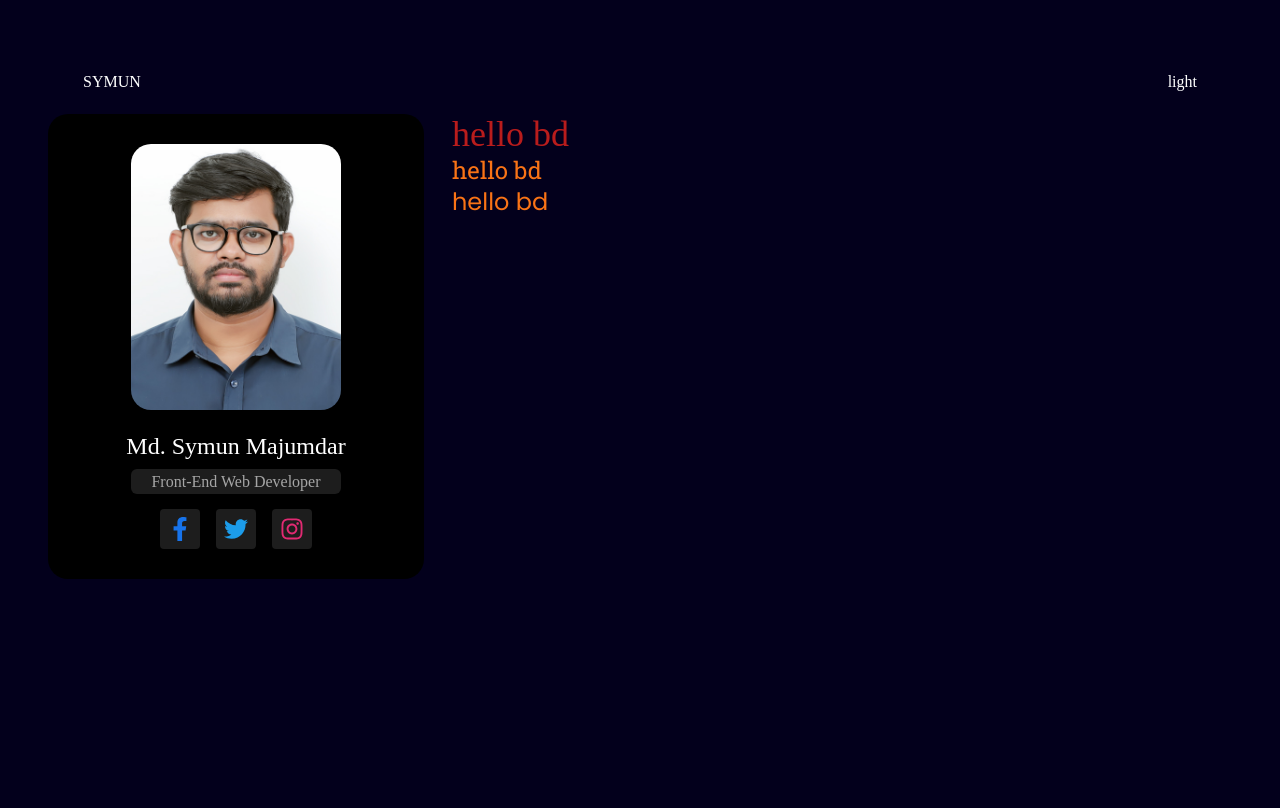
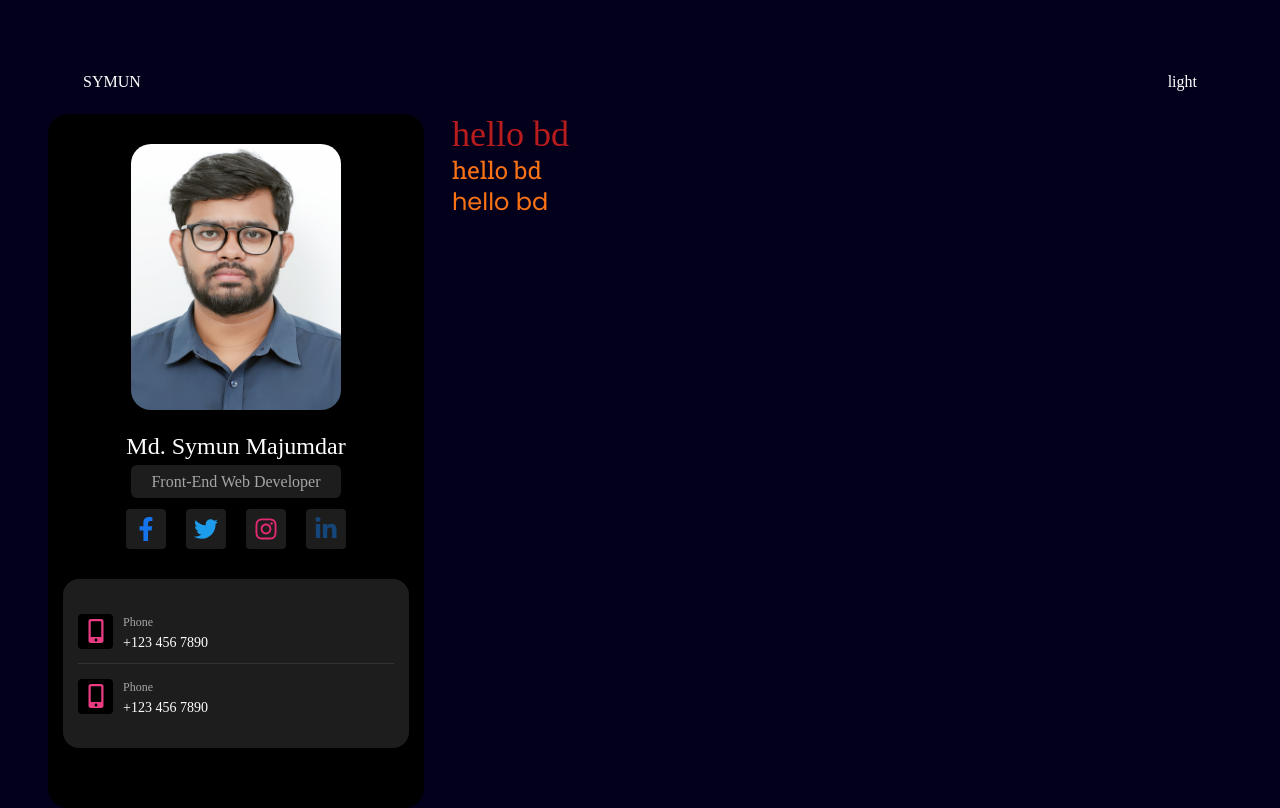
Before and after one commit to SymuNadeeM/Portfolio-NextJs, a Next.js app: page / in a window 1280 px wide. Built offline with nearby package versions, Linux system fonts and the light colour scheme.

Commit message:
address part design

```diff
--- a/src/app/components/shared/ASide/SideBar.jsx
+++ b/src/app/components/shared/ASide/SideBar.jsx
@@ -1,6 +1,12 @@
 import Image from "next/image";
 import Link from "next/link";
-import { FaFacebookF, FaInstagram, FaTwitter } from "react-icons/fa";
+import {
+  FaFacebookF,
+  FaInstagram,
+  FaLinkedinIn,
+  FaMobileAlt,
+  FaTwitter,
+} from "react-icons/fa";
 import profile from "../../../assets/Symun2.jpg";
 
 const SideBar = () => {
@@ -22,11 +28,11 @@ const SideBar = () => {
         <h4 className="text-xl xl:text-2xl leading-4 font-medium text-white mb-2">
           Md. Symun Majumdar
         </h4>
-        <span className="px-5 py-1 rounded-md  font-medium bg-grayBackground text-grayText">
+        <span className="px-5 py-2 rounded-md  font-medium bg-grayBackground text-grayText">
           Front-End Web Developer
         </span>
-        <div className="mt-3.5 flex items-center justify-center">
-          <ul className="flex items-center gap-4">
+        <div className="mt-3.5 mb-7.5 flex items-center justify-center">
+          <ul className="flex items-center gap-5">
             <li className="social-media text-fbColor">
               <Link href={"#"} className="link-social">
                 <FaFacebookF className="text-2xl" />
@@ -42,7 +48,32 @@ const SideBar = () => {
                 <FaInstagram className="text-2xl" />
               </Link>
             </li>
+            <li className="social-media text-linkEnd">
+              <Link href={"#"} className="link-social">
+                <FaLinkedinIn className="text-2xl" />
+              </Link>
+            </li>
           </ul>
+        </div>
+        <div className="mb-7.5 px-3.5 py-5 rounded-2xl bg-grayBackground">
+          <div className="py-2.5 flex items-center gap-[10px]">
+            <div className="device-media text-mobile">
+              <FaMobileAlt className="text-2xl" />
+            </div>
+            <div className="text-start">
+              <span className="text-xs leading-[18px]">Phone</span>
+              <p className="text-sm text-white">+123 456 7890</p>
+            </div>
+          </div>
+          <div className="py-2.5 flex items-center gap-[10px] border-t border-borderColor">
+            <div className="device-media text-mobile">
+              <FaMobileAlt className="text-2xl" />
+            </div>
+            <div className="text-start">
+              <span className="text-xs leading-[18px]">Phone</span>
+              <p className="text-sm text-white">+123 456 7890</p>
+            </div>
+          </div>
         </div>
       </div>
     </div>
--- a/src/app/style/globals.css
+++ b/src/app/style/globals.css
@@ -16,9 +16,9 @@ body {
   margin: 0 auto;
   position: relative;
   box-sizing: border-box;
+  color: #a6a6a6;
   background-color: #03001c;
   font-family: "Poppins, sans-serif";
-
   font-size: 16px;
 }
 .container_fluid {
@@ -42,7 +42,7 @@ h5 {
 }
 .social-media:hover {
   color: #fff; /* Text color on hover */
-  background-color: #d4d4d4; /* Default background color */
+
   background-image: linear-gradient(
     to right,
     #fa5252,
@@ -56,3 +56,22 @@ h5 {
   align-items: center;
   justify-content: center;
 }
+
+.device-media {
+  width: 35px;
+  height: 35px;
+  background-color: #000;
+  border-radius: 0.25rem;
+  display: flex;
+  align-items: center;
+  justify-content: center;
+}
+
+.device-media:hover {
+  color: #fff;
+  background-image: linear-gradient(
+    to right,
+    #fa5252,
+    #dd2476
+  ); /* Gradient on hover */
+}
--- a/tailwind.config.js
+++ b/tailwind.config.js
@@ -13,17 +13,21 @@ module.exports = {
        fbColor:"#1773ea",
        twitter: "#1c9cea",
        instr:"#e12a72",
-       linkEnd: "#144679"
+       linkEnd: "#144679",
+       mobile: "#E93B81",
+       borderColor: "#333"
       },
       fontFamily: {
         Roboto: "'Roboto Slab', 'serif'",
         Poppins: "'Poppins', 'sans-serif'",
       },
       padding: {
+        2.5: "10px",
         3.5: "15px",
         7.5: "30px",
       },
       margin: {
+        2.5: "10px",
         3.5: "15px",
         7.5: "30px",
       },
```
